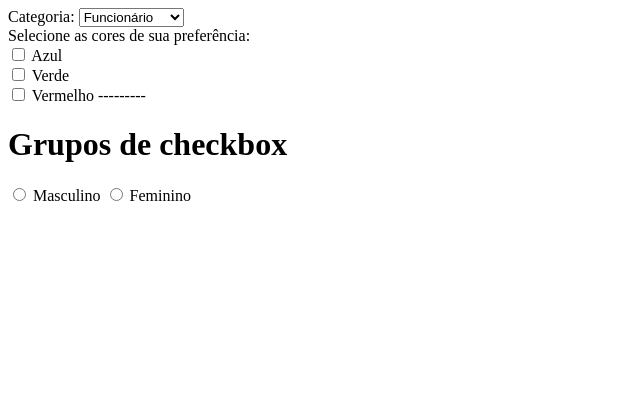
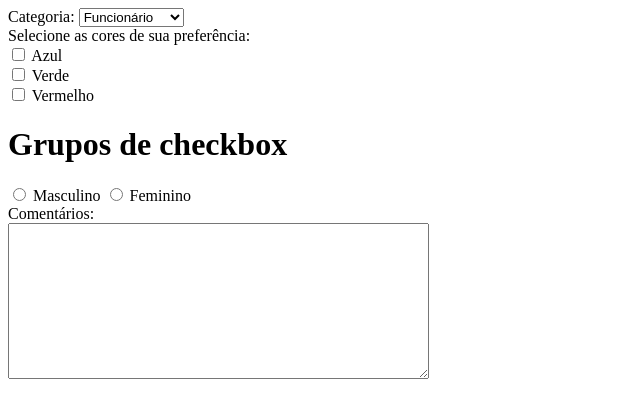
Before and after one commit to Nylxteste/formulario, a plain HTML site: page index.html in a window 1280 px wide. Shown: the whole page, without its empty margins (0-640 px from the left). Drawn offline with Linux system fonts and the light colour scheme.

Commit message:
adicionado textarea

```diff
--- a/index.html
+++ b/index.html
@@ -27,7 +27,7 @@
         <label for="red">Vermelho</label>
 
 
-        ---------
+
 
         <h1>Grupos de checkbox</h1>
        <input type="radio" name="radio-group" id="radio1" value="m">
@@ -37,5 +37,11 @@
 
 
     </div>
+
+        <div>
+            <label for="comentarios">Comentários: </label>
+            <br>
+            <textarea rows="10" cols="50" minlength="2" id="comentarios" ></textarea>
+        </div>
     </body>
 </html>
```
